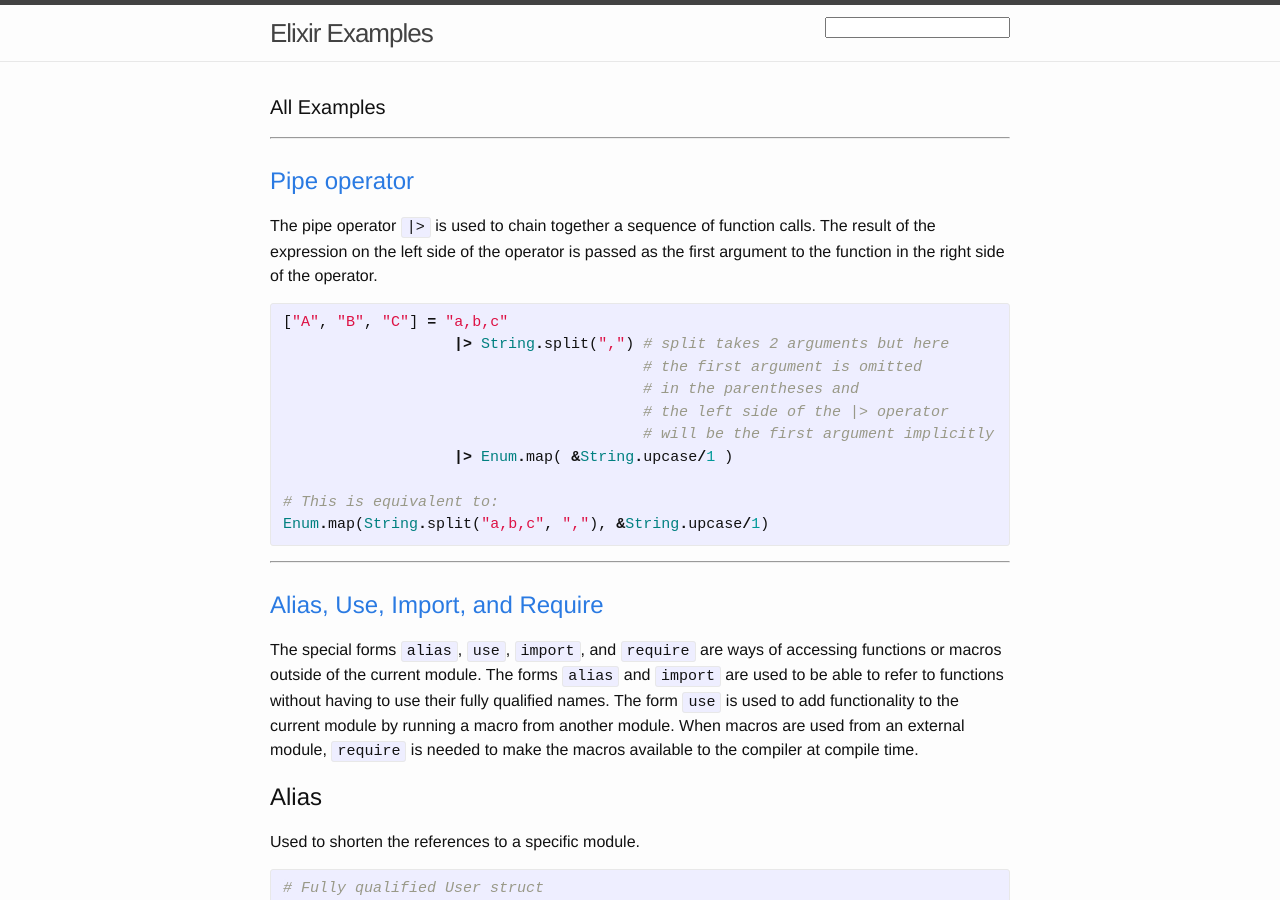
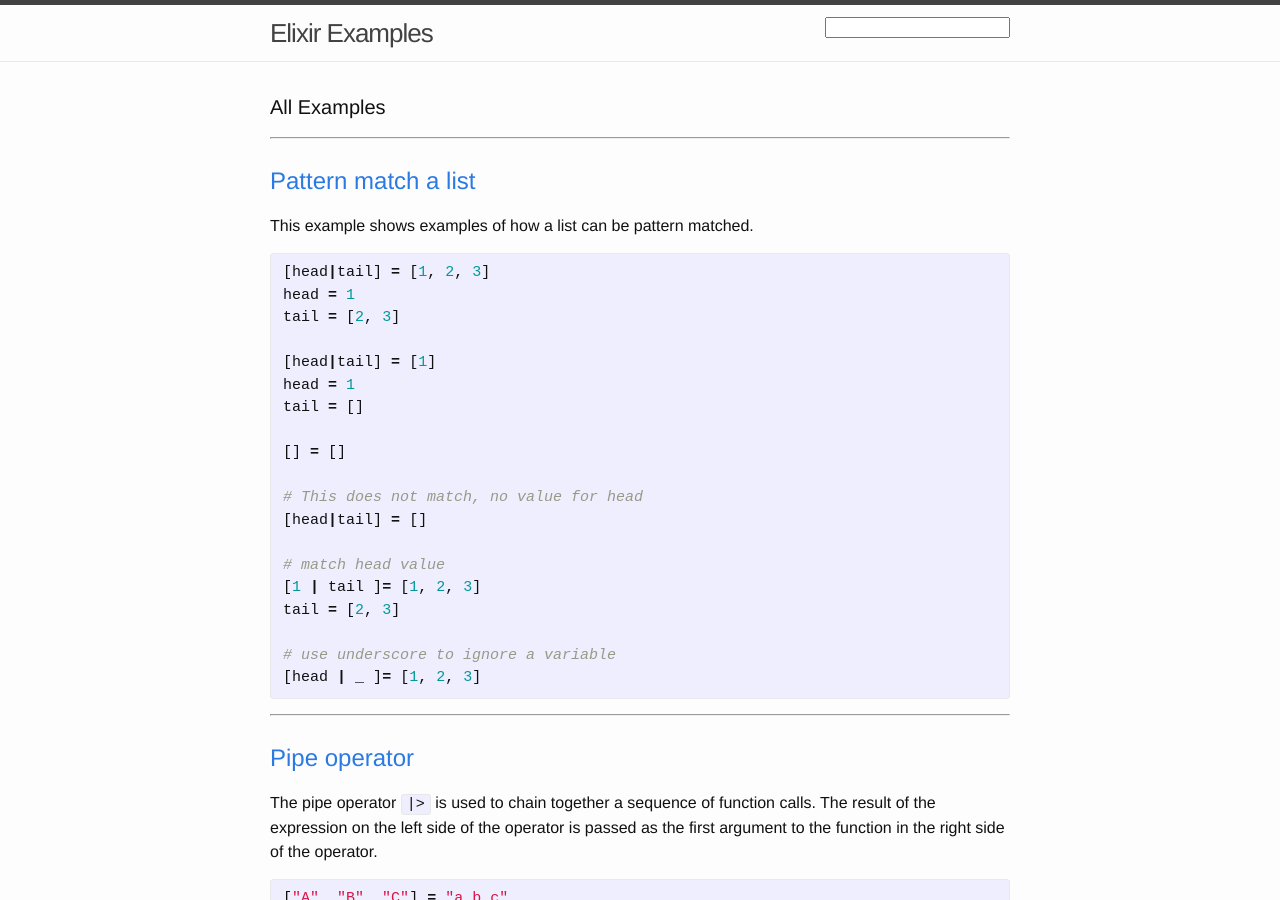
Before and after one commit to elixir-examples/elixir-examples.github.io, a Jekyll site: the page built from single-page.html, in a window 1280 px wide and 900 px high. Built offline with Jekyll 4.4.1, drawn with Linux system fonts in a browser that asks for light colours; comment, search, counter and statistics services are not loaded; some of the changed text lies outside the part shown.

Commit message:
add pattern match a list

```diff
--- a/_posts/2016-03-03-pattern-match-a-map.markdown
+++ b/_posts/2016-03-03-pattern-match-a-map.markdown
@@ -9,6 +9,10 @@
 {% highlight elixir %}
 %{ b: value, d: value2 } = %{ a: 1, b: 2, d: 3 }
 
-# raises a map error if key is missing
+# Matches keys on the left side
+# There may be more keys on the right side
+%{ a: value } = %{ a: 1, b: 2, d: 3 }
+
+# raises a match error if key is missing
 %{ c: value } = %{ a: 1, b: 2 }
 {% endhighlight %}
--- /dev/null
+++ b/_posts/2016-03-12-pattern-match-a-list.markdown
@@ -0,0 +1,29 @@
+---
+layout: post
+title:  "Pattern match a list"
+date:   2016-03-12 08:10:58 -0600
+categories: list
+---
+This example shows examples of how a list can be pattern matched.
+
+{% highlight elixir %}
+[head|tail] = [1, 2, 3]
+head = 1
+tail = [2, 3]
+
+[head|tail] = [1]
+head = 1
+tail = []
+
+[] = []
+
+# This does not match, no value for head
+[head|tail] = []
+
+# match head value
+[1 | tail ]= [1, 2, 3]
+tail = [2, 3]
+
+# use underscore to ignore a variable
+[head | _ ]= [1, 2, 3]
+{% endhighlight %}
```
